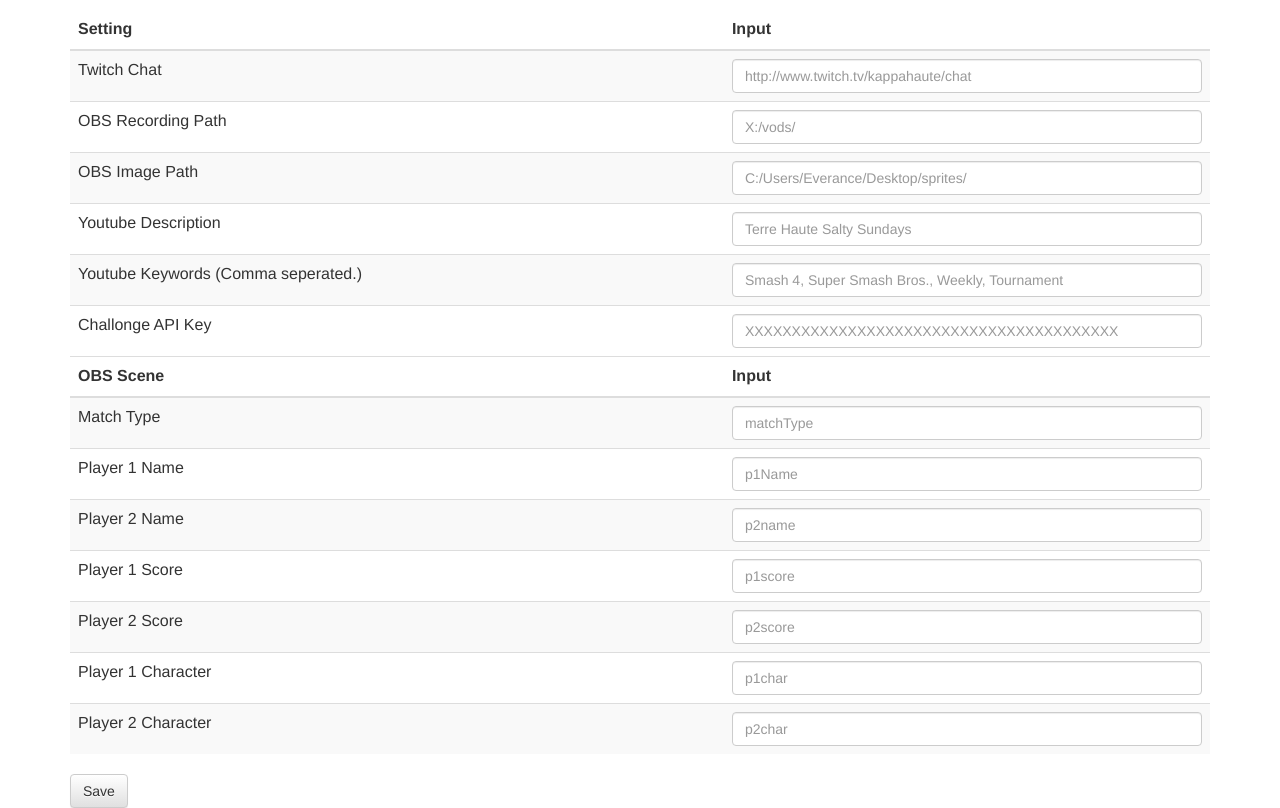
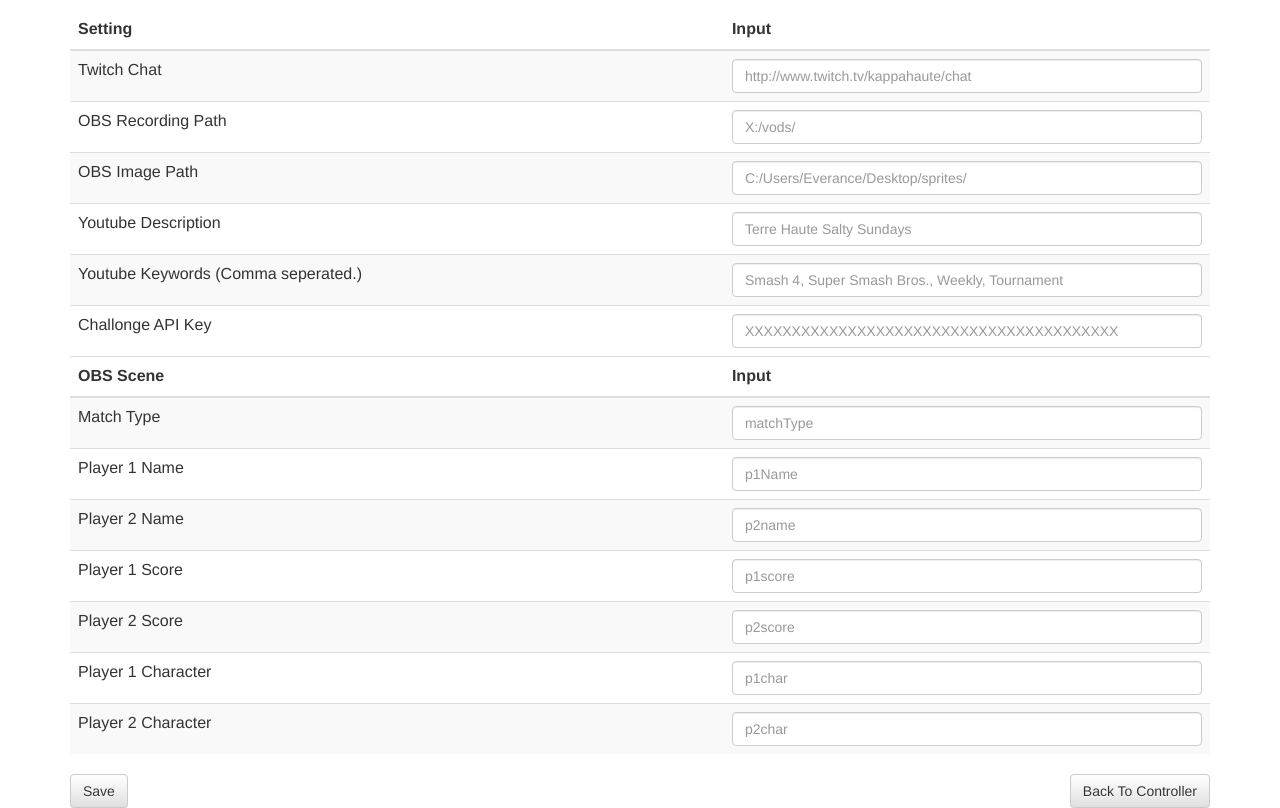
Before and after one commit to Theoretical/obs-smash, a plain HTML site: page templates/settings.html in a window 1280 px wide. Drawn offline with nearby package versions, Linux system fonts and the light colour scheme; files whose address does not match are found by name.

Commit message:
Added settings button and return to controller button

```diff
--- a/templates/settings.html
+++ b/templates/settings.html
@@ -105,6 +105,9 @@
                     </tbody>
                 </table>
                 <button id="settings" class="btn btn-default">Save</button>
+                <div class="btn-group pull-right">
+                  <a href='/' class="btn btn-default" role="button">Back To Controller</a>
+                </div>
             </div>
         </body>
     </head>
```
Also changed, not shown: templates/smash.html (+3 -0 lines).
